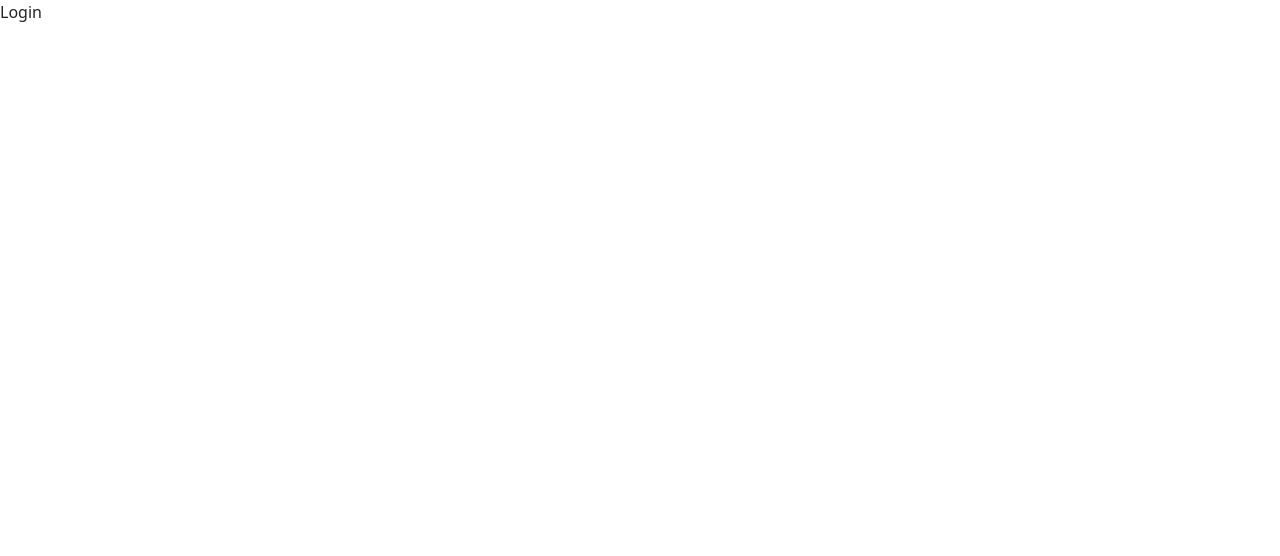
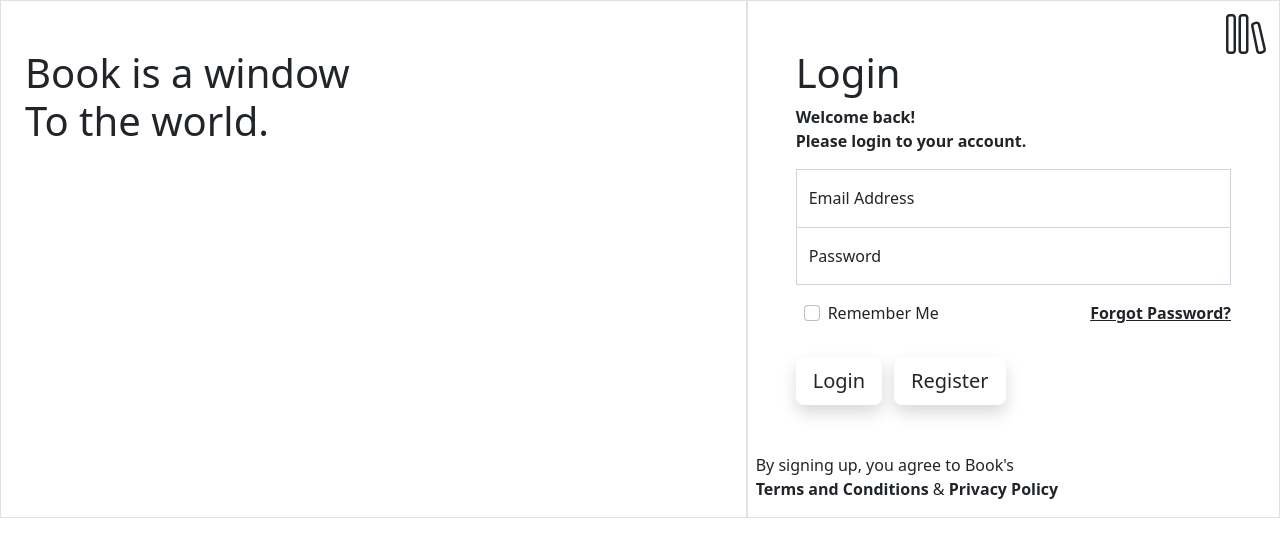
Before and after one commit to aldyfikhrimuhammad/Lib-App-React, a React (Create React App) app: page /login in a window 1280 px wide. Shown: the top 556 px of the page. Built offline with nearby package versions, Linux system fonts and the light colour scheme.

Commit message:
Layouting Login and Register Page

```diff
--- a/src/components/Navbar/index.js
+++ b/src/components/Navbar/index.js
@@ -42,9 +42,11 @@ const NavbarComp = () => {
                     </div>
                   </Col>
                   <Col sm className="p-1 d-flex justify-content-end align-items-center right-content">
-                    <div>
-                      <Icon icon="fluent:library-20-regular" width="35" height="35" />
-                      <Navbar.Brand href="/">Library</Navbar.Brand>
+                    <div className="d-flex justify-content-center align-items-center">
+                      <Icon icon="fluent:library-20-regular" width="35" height="35" className="me-1" />
+                      <Link to={"/"}>
+                        <Navbar.Brand href="/">Library</Navbar.Brand>
+                      </Link>
                     </div>
                   </Col>
                 </Row>
--- a/src/components/Searchbar/index.js
+++ b/src/components/Searchbar/index.js
@@ -4,11 +4,8 @@ import Form from 'react-bootstrap/Form';
 function Searchbar() {
   return (
     <>
-      <FloatingLabel
-        controlId="floatingTextarea"
-        label="Search"
-      >
-        <Form.Control as="textarea" placeholder="Search" className="rounded-pill w-100"  />
+      <FloatingLabel controlId="floatingInput" label="Search">
+        <Form.Control type="search" placeholder="Search" className="rounded-pill" />
       </FloatingLabel>
     </>
   );
--- a/src/components/Sidebar/index.js
+++ b/src/components/Sidebar/index.js
@@ -1,6 +1,7 @@
 import React, { useState } from 'react';
 import Offcanvas from 'react-bootstrap/Offcanvas';
-import { Icon } from '@iconify/react';
+import { Icon } from "@iconify/react";
+import { Link } from "react-router-dom";
 
 function Sidebar() {
   const [show, setShow] = useState(false);
@@ -10,15 +11,34 @@ function Sidebar() {
 
   return (
     <>
-      <Icon icon="charm:menu-hamburger" width="25" height="25" onClick={handleShow} className="sidebar-button"/>
+      <Icon icon="charm:menu-hamburger" width="25" height="25" onClick={handleShow} className="sidebar-button" />
 
       <Offcanvas show={show} onHide={handleClose} className="sidebar-section">
         <Offcanvas.Header closeButton>
           <Offcanvas.Title></Offcanvas.Title>
         </Offcanvas.Header>
         <Offcanvas.Body>
-          Some text as placeholder. In real life you can have the elements you
-          have chosen. Like, text, images, lists, etc.
+          <div class="d-flex flex-column mb-3 justify-content-center">
+            <div class="p-2 d-flex flex-column align-items-center justify-content-center">
+              <img src="https://i.pravatar.cc/150?u=fake@pravatar.com" class="rounded-circle mb-2" alt="..." />
+              <h2>Niki Zefanya</h2>
+              <Link to={"/login"} type="button" class="btn btn-outline-secondary d-flex">
+              <Icon icon="humbleicons:logout" width="25" height="25" />Logout
+              </Link>
+            </div>
+
+            <div class="p-2 float-left mt-3 ms-5">
+             <h3>Explore</h3>
+            </div>
+
+            <div class="p-2 ms-5">
+              <h3>History</h3>
+            </div>
+
+            <div class="p-2 ms-5">
+             <h3>Add Book</h3>
+            </div>
+          </div>
         </Offcanvas.Body>
       </Offcanvas>
     </>
--- a/src/pages/Login/index.js
+++ b/src/pages/Login/index.js
@@ -1,8 +1,57 @@
 import React from 'react'
+import { Icon } from "@iconify/react";
+import { Link } from "react-router-dom";
+import FloatingLabel from 'react-bootstrap/FloatingLabel';
+import Form from 'react-bootstrap/Form';
 
 const Login = () => {
   return (
-    <div>Login</div>
+    <div className="container-fluid row g-0" id="login">
+      <div className="col-6 col-md-7 border" id="left-side">
+        <h1 className="my-5 mx-4 title-left">Book is a window<br />To the world.</h1>
+      </div>
+
+      <div className="col-6 col-md-5 border" id="right-side">
+        <div className="logo float-end mb-5 mt-2 me-2">
+          <Icon icon="fluent:library-20-regular" width="50" height="50" />
+        </div>
+        <div className="content mt-5 px-5">
+          <h1>Login</h1>
+          <strong
+          ><p>Welcome back!<br />Please login to your account.</p></strong>
+          <form>
+            <FloatingLabel controlId="floatingInput" label="Email Address">
+              <Form.Control type="email" placeholder="Email Address" className="rounded-0 border-bottom-0" />
+            </FloatingLabel>
+            <FloatingLabel controlId="floatingPassword" label="Password" className="mb-3">
+              <Form.Control type="password" placeholder="Password" className="rounded-0 "/>
+            </FloatingLabel>
+            <div className="mb-3">
+              <div className="input-group mb-3 d-flex justify-content-between">
+                <div className="checkbox">
+                  <input className="form-check-input mx-2" type="checkbox" value="" aria-label="Checkbox for following text input" />
+                  <label className="form-label">Remember Me</label>
+                </div>
+                <a href="" className="text-dark"><p><strong>Forgot Password?</strong></p></a>
+              </div>
+            </div>
+            <Link to={"/"} className="btn login-btn shadow btn-lg me-2">
+              Login
+            </Link>
+            <Link to={"/register"} className="btn signup-btn shadow btn-lg ms-1">
+              Register
+            </Link>
+          </form>
+        </div>
+
+        <footer className="mt-5 ms-2">
+          <p>
+            By signing up, you agree to Book's <br />
+            <strong>Terms and Conditions</strong> & <strong>Privacy Policy</strong>
+          </p>
+        </footer>
+      </div>
+    </div>
   )
 }
 
--- a/src/pages/Register/index.js
+++ b/src/pages/Register/index.js
@@ -1,8 +1,54 @@
 import React from 'react'
+import { Icon } from "@iconify/react";
+import { Link } from "react-router-dom";
+import FloatingLabel from 'react-bootstrap/FloatingLabel';
+import Form from 'react-bootstrap/Form';
 
 const Register = () => {
   return (
-    <div>Register</div>
+    <div className="container-fluid row g-0" id="login">
+      <div className="col-6 col-md-7 border" id="left-side">
+        <h1 className="my-5 mx-4 title-left">Book is a window<br />To the world.</h1>
+      </div>
+
+      <div className="col-6 col-md-5 border" id="right-side">
+        <div className="logo float-end mb-5 mt-2 me-2">
+          <Icon icon="fluent:library-20-regular" width="50" height="50" />
+        </div>
+        <div className="content mt-5 px-5">
+          <h1>Register</h1>
+          <strong
+          ><p>Welcome back!<br />Please register to create account.</p></strong>
+          <form>
+          <FloatingLabel controlId="floatingInput" label="Username">
+              <Form.Control type="text" placeholder="Username" className="rounded-0 border-bottom-0" />
+            </FloatingLabel>
+            <FloatingLabel controlId="floatingInput" label="Full Name">
+              <Form.Control type="text" placeholder="Full Name" className="rounded-0 border-bottom-0" />
+            </FloatingLabel>
+            <FloatingLabel controlId="floatingInput" label="Email Address">
+              <Form.Control type="email" placeholder="Email Address" className="rounded-0 border-bottom-0" />
+            </FloatingLabel>
+            <FloatingLabel controlId="floatingPassword" label="Password" className="mb-3">
+              <Form.Control type="password" placeholder="Password" className="rounded-0 " />
+            </FloatingLabel>
+            <Link to={"/login"} className="btn login-btn shadow btn-lg me-2 mt-3">
+              Login
+            </Link>
+            <Link to={"/"} className="btn signup-btn shadow btn-lg ms-1 mt-3">
+              Register
+            </Link>
+          </form>
+        </div>
+
+        <footer className="mt-5 ms-2">
+          <p>
+            By signing up, you agree to Book's <br />
+            <strong>Terms and Conditions</strong> & <strong>Privacy Policy</strong>
+          </p>
+        </footer>
+      </div>
+    </div>
   )
 }
 
```
Also changed, not shown: src/components/Modal/index.js (deleted, +0 -9 lines).
